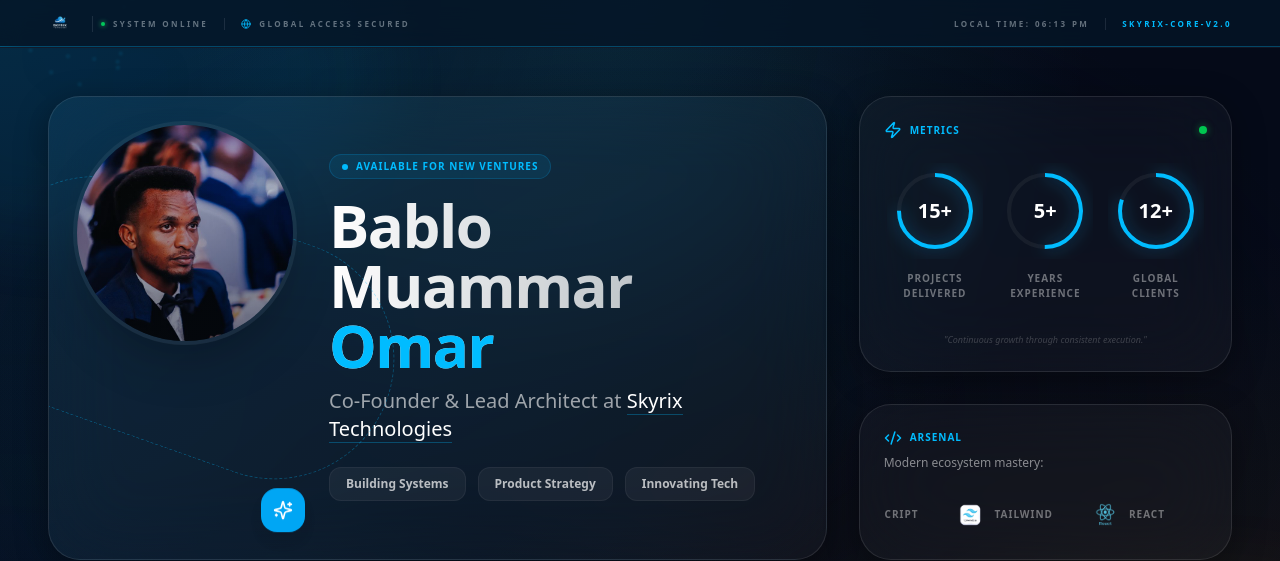
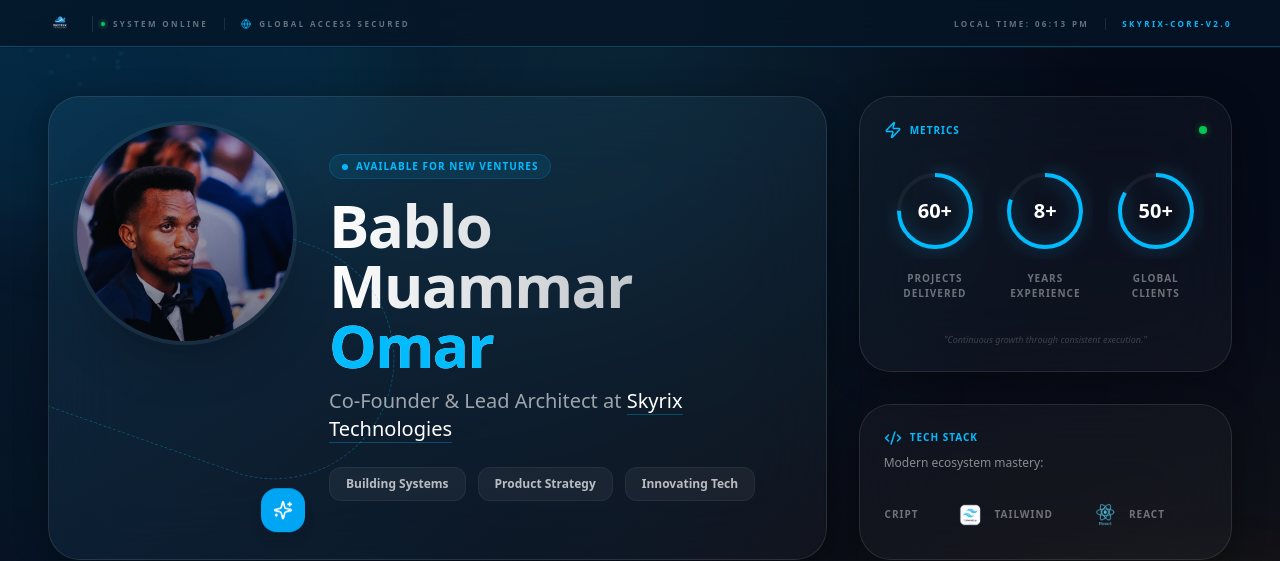
Before and after one commit to katsomar/omar-muammar-card, a Next.js app: page / in a window 1280 px wide. Shown: the top 561 px of the page. Built offline with nearby package versions, Linux system fonts and the light colour scheme.

Commit message:
Finihsed the last touhes on the website

```diff
--- a/app/page.tsx
+++ b/app/page.tsx
@@ -570,7 +570,7 @@
           <BentoCard className="md:col-span-4">
             <div className="flex items-center gap-2 mb-2 text-sky-400">
               <Code2 size={18} />
-              <span className="text-[10px] uppercase tracking-widest font-bold">Arsenal</span>
+              <span className="text-[10px] uppercase tracking-widest font-bold">Tech Stack</span>
             </div>
             <p className="text-xs text-white/50 mb-1">Modern ecosystem mastery:</p>
             <TechMarquee />
--- a/components/Stats.tsx
+++ b/components/Stats.tsx
@@ -71,9 +71,9 @@
 }
 
 const stats = [
-  { label: "Projects Delivered", value: 15, max: 20, suffix: "+" },
-  { label: "Years Experience", value: 5, max: 10, suffix: "+" },
-  { label: "Global Clients", value: 12, max: 15, suffix: "+" },
+  { label: "Projects Delivered", value: 60, max: 80, suffix: "+" },
+  { label: "Years Experience", value: 8, max: 10, suffix: "+" },
+  { label: "Global Clients", value: 50, max: 60, suffix: "+" },
 ];
 
 export default function Stats() {
```
